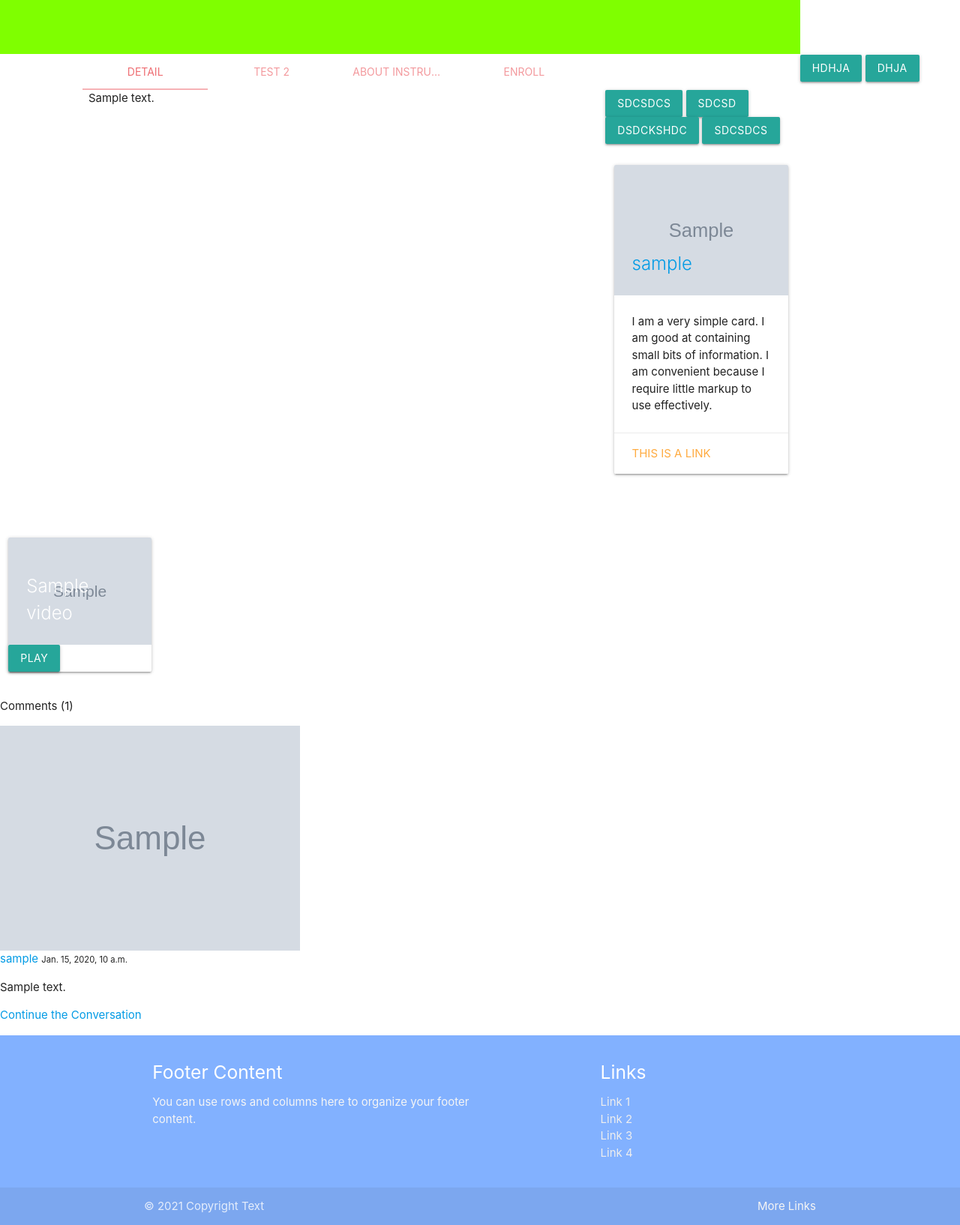
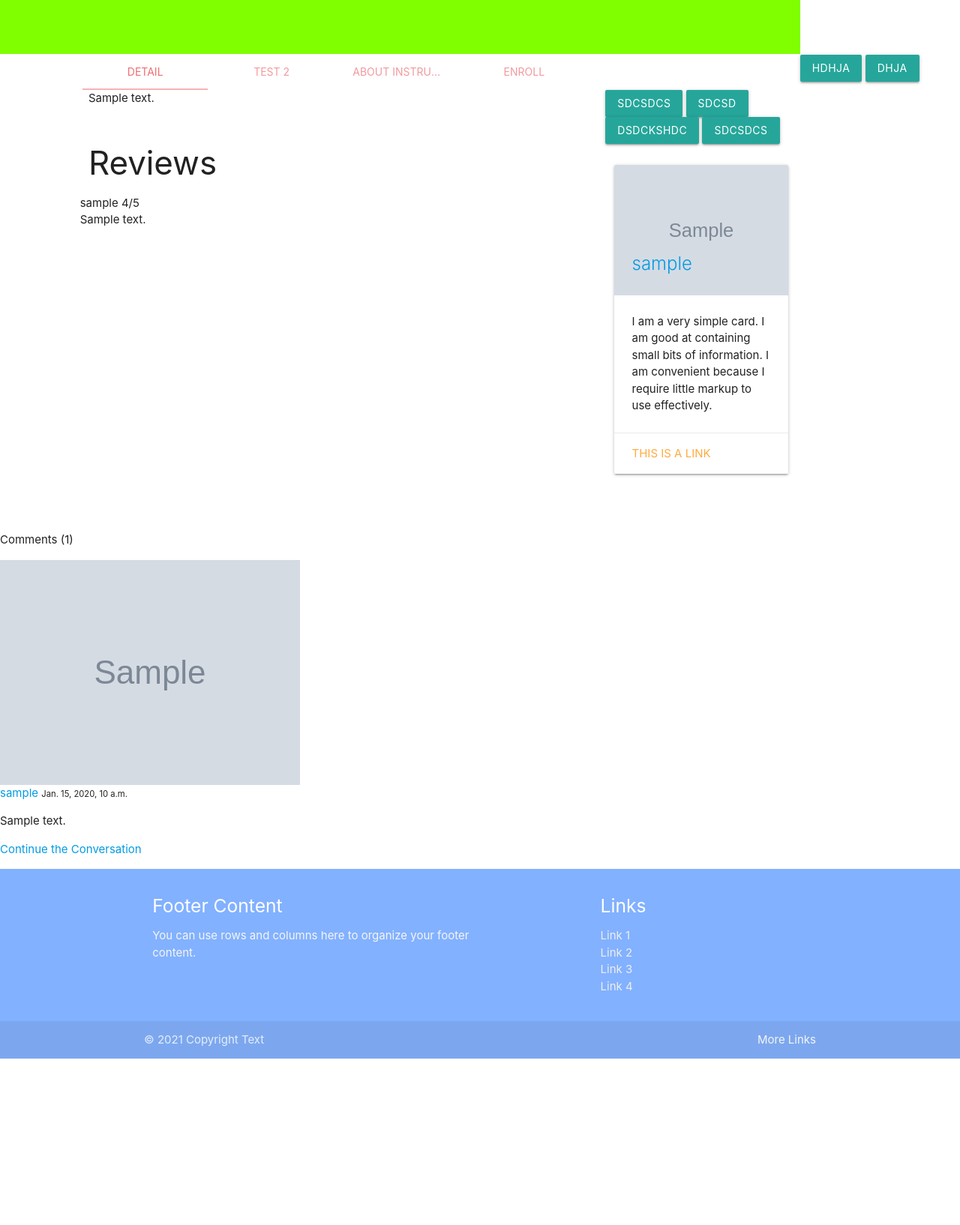
Before and after one commit to DuP-491/Hack36_2021, a Django app: page /post/1/ in a window 1280 px wide. Shown: the part 472-2106 px from the top of the page at 75% size. After the commit the page ends 1884 px from the top, so only its background shows below. Run offline with Django 3.2, Linux system fonts and the light colour scheme; tables that the repository leaves empty hold one stand-in row (values such as "Sample post"); grey boxes marked "Sample" are stand-in pictures; some libraries are stand-ins or nearby versions.

Commit message:
Vids access and review model

```diff
--- a/Blog/models.py
+++ b/Blog/models.py
@@ -49,3 +49,10 @@ class Video(models.Model):
 	description = models.TextField()
 	vid = models.FileField(upload_to=user_directory_path)
 	thumbnail = models.ImageField(upload_to=usert_directory_path,default='default.jpg')
+
+
+class Review(models.Model):
+	course = models.ForeignKey(Post,on_delete=models.CASCADE)
+	author = models.ForeignKey(User,on_delete=models.CASCADE)
+	rating = models.IntegerField(default=0)
+	body = models.TextField()
--- a/Blog/templates/Blog/enroll.html
+++ b/Blog/templates/Blog/enroll.html
@@ -13,6 +13,33 @@
              {% include 'snippets/starRating.html' %}
            </div>
       </div>
+
+      <div class="mainTabs col s12">
+          <div class="video-section">
+          {% include 'Blog/video_play.html' %}
+          </div>
+      </div>
+
+      <div class=" row">
+          {% for video in videos %}
+          <div class="col s2">
+              <div class="card">
+                  <div class="card-image">
+                      <img src="{{ video.thumbnail.url }}">
+                      <span class="card-title">{{ video.title }}</span>
+                  </div>
+                  <div class="">
+                      <button id="videoPlay" value="{{ video.pk }}" class="btn btn-primary">Play</button>
+                  </div>
+              </div>
+          </div>
+          {% endfor %}
+  </div>
+
+    <div>
+      <a href="{% url 'write-review' post.pk %}"><button class="btn btn-success">Write Review</button></a>
+    </div>
+
  {% endif %}
 </form>
 {% else %}
--- a/Blog/templates/Blog/post_detail.html
+++ b/Blog/templates/Blog/post_detail.html
@@ -87,14 +87,18 @@
                         <div class="row">
                             <div id="test1" class="mainTabs col s12">
                                 {{ post.content }}
+                                <br>
+                                <br>
+                                <h3> Reviews </h3>
+                                {% for review in reviews %}
+                                  <div class = "row">
+                                    {{review.author}}    {{review.rating}}/5<br>
+                                    {{review.body}} <br>
+                                  </div>
+                                {% endfor %}
                             </div>
                             <div id="test2" class=" mainTabs col s12">
                                 {{ post.location }}
-                            </div>
-                            <div id="test3" class="mainTabs col s12">
-                                <div class="video-section">
-                                {% include 'Blog/video_play.html' %}
-                                </div>
                             </div>
                             <div id="test4" class="mainTabs col s12">
                                 <div id="enroll">
@@ -141,21 +145,7 @@
         </div>
 
 
-        <div class=" row">
-            {% for video in videos %}
-            <div class="col s2">
-                <div class="card">
-                    <div class="card-image">
-                        <img src="{{ video.thumbnail.url }}">
-                        <span class="card-title">{{ video.title }}</span>
-                    </div>
-                    <div class="">
-                        <button id="videoPlay" value="{{ video.pk }}" class="btn btn-primary">Play</button>
-                    </div>
-                </div>
-            </div>
-            {% endfor %}
-    </div>
+
 
 
     </div>
--- a/Blog/urls.py
+++ b/Blog/urls.py
@@ -13,5 +13,6 @@ urlpatterns = [
     path('enroll/',views.enroll,name='enroll'),
     path('add_video/<id>/',views.addvideo,name='add_video'),
     path('about/', views.about, name='blog-about'),
-    path('play_video/',views.getVideo,name='play-video')
+    path('play_video/',views.getVideo,name='play-video'),
+    path('write_review/<id>/',views.writeReview,name='write-review')
 ]
--- a/Blog/views.py
+++ b/Blog/views.py
@@ -7,10 +7,10 @@ from django.views.generic import (
     UpdateView,
     DeleteView
 )
-from .models import Post, Comment , Video
+from .models import Post, Comment , Video, Review
 from django.template.loader import render_to_string
 from django.http import HttpResponseRedirect, JsonResponse
-from .forms import VideoCreateForm
+from .forms import VideoCreateForm, WriteReviewForm
 
 
 def home(request):
@@ -40,10 +40,12 @@ class PostDetailView(DetailView):
         post = self.object
         # Add in a QuerySet of all the books
         videos = Video.objects.filter(course=post)
+        reviews = Review.objects.filter(course=post)
         context['comments'] = Comment.objects.filter(post = self.object)
         context['is_enrolled'] = is_enrolled
         context['post']  = post
         context['videos'] = videos
+        context['reviews'] = reviews
         context['cvideo'] = videos.first()
         return context
 
@@ -165,3 +167,21 @@ def getVideo(request):
     context['cvideo']=video
     html = render_to_string('Blog/video_play.html', context, request=request)
     return JsonResponse({'html': html})
+
+
+def writeReview(request,id):
+    # print(type)
+    post = get_object_or_404(Post, id = id)
+    if(request.method=='POST'):
+        form = WriteReviewForm(request.POST,request.FILES)
+        if True:
+            form.save(commit=False)
+            form.instance.author= request.user
+            form.instance.course= post
+            form.save()
+            return redirect('post-detail',pk=post.pk)
+    else:
+        form= WriteReviewForm()
+        context={'form':form}
+        return render(request, 'Blog/video_form.html', context)
+    return HttpResponse("this should not happen")
```
Also changed, not shown: Blog/forms.py (+7 -1 lines), Blog/templates/Blog/review_form.html (added, +37 -0 lines), Blog/migrations/0007_review.py (added), 2 other files.
